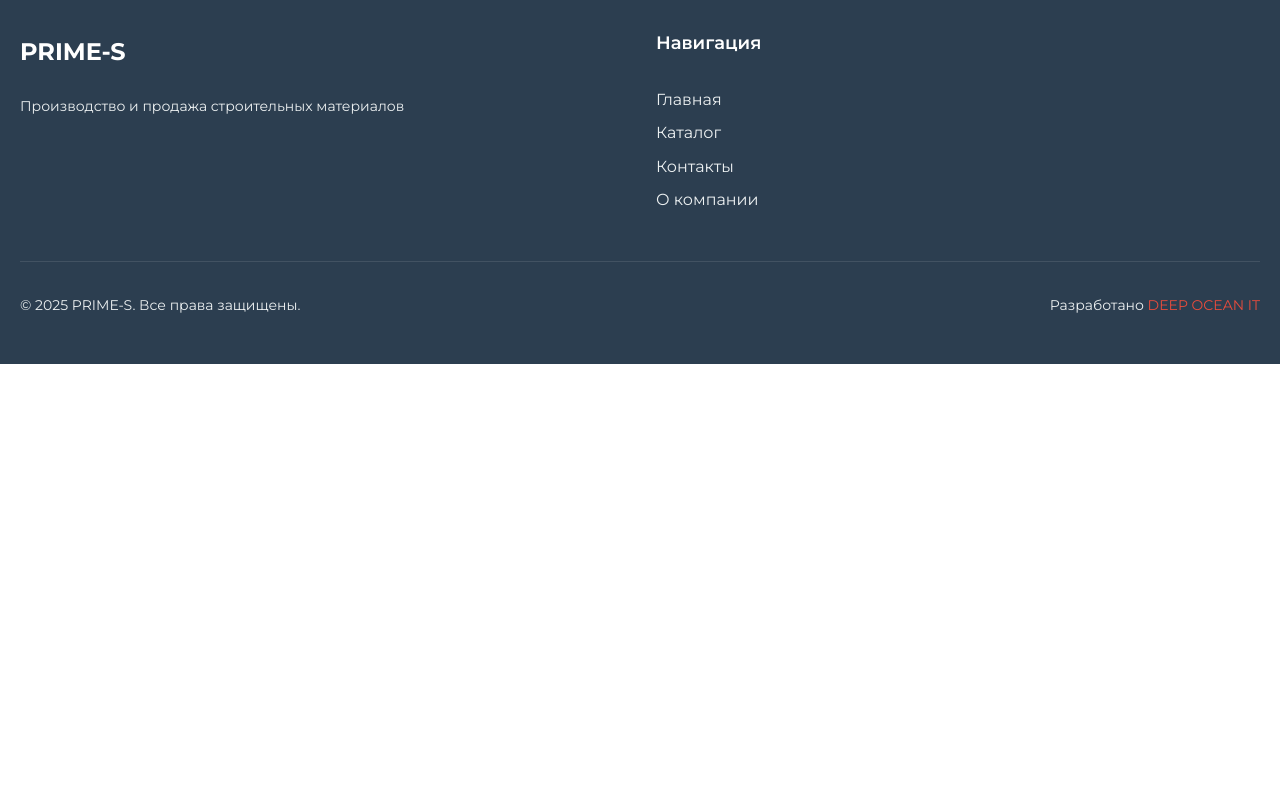
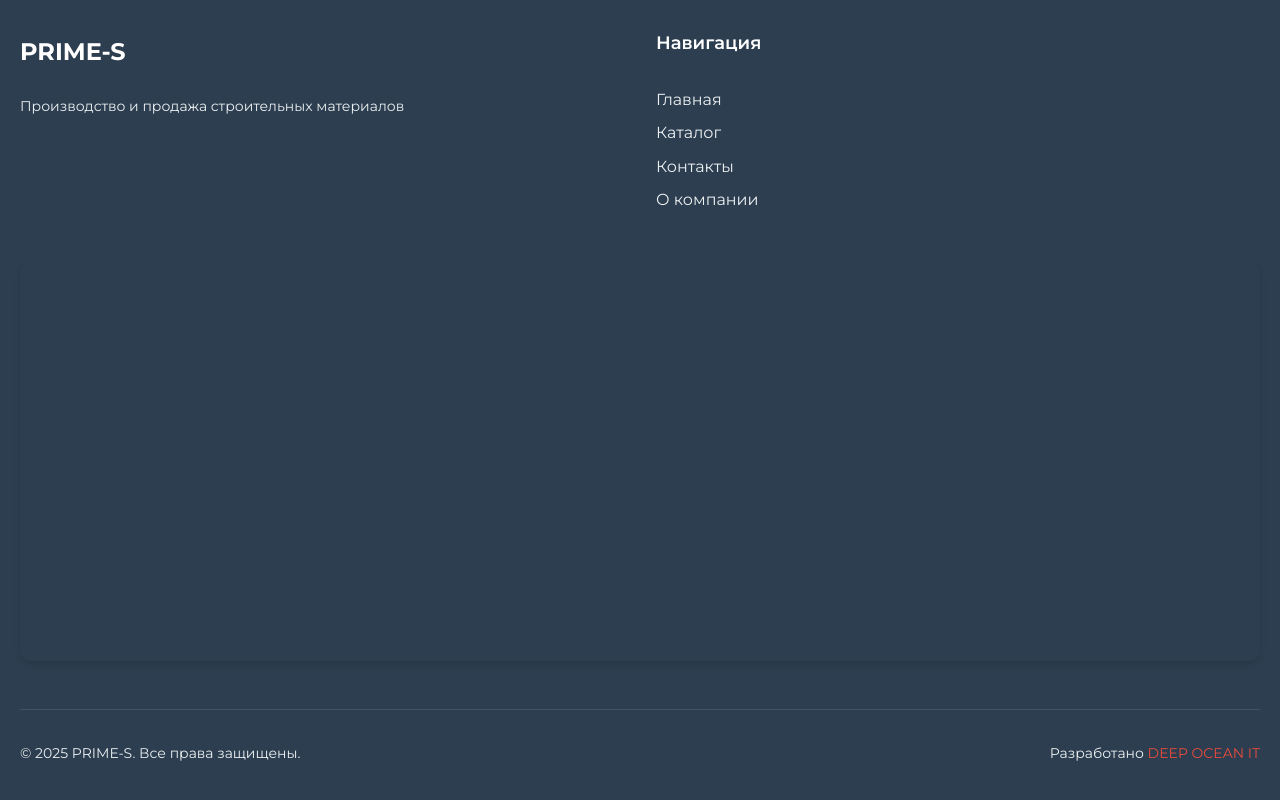
Before and after one commit to Arbitr3103/prime-s-react, a React (Vite) app: page / in a window 1280 px wide. Shown: the part 5281-6081 px from the top of the page. Before the commit the page ends 5645 px from the top, so only its background shows below. Built offline with nearby package versions, Linux system fonts and the light colour scheme.

Commit message:
Footer: добавлена Яндекс карта с маркером офиса в Набережных Челнах

```diff
--- a/src/layout/Footer.jsx
+++ b/src/layout/Footer.jsx
@@ -1,5 +1,71 @@
 import { Link } from 'react-router-dom';
+import { useEffect, useRef } from 'react';
 import styles from './Footer.module.css';
+
+/**
+ * Компонент Яндекс карты
+ */
+function YandexMap() {
+  const mapRef = useRef(null);
+
+  useEffect(() => {
+    // Динамическая загрузка Яндекс карт API
+    if (!window.ymaps) {
+      const script = document.createElement('script');
+      script.src = 'https://api-maps.yandex.ru/2.1/?lang=ru_RU';
+      script.async = true;
+      script.onload = () => {
+        window.ymaps.ready(() => {
+          if (mapRef.current) {
+            const map = new window.ymaps.Map(mapRef.current, {
+              center: [55.713872, 52.406429], // г. Набережные Челны, ул. Машиностроительная 39/4
+              zoom: 16,
+              controls: ['zoomControl', 'typeSelector', 'fullscreenControl']
+            });
+
+            // Добавляем маркер
+            const placemark = new window.ymaps.Placemark(
+              [55.713872, 52.406429],
+              {
+                balloonContent: 'ООО ПраймСтрой<br>г. Набережные Челны, ул. Машиностроительная 39/4, 2 этаж, офис 7, офис 8'
+              },
+              {
+                preset: 'islands#blueDotIcon'
+              }
+            );
+
+            map.geoObjects.add(placemark);
+          }
+        });
+      };
+      document.head.appendChild(script);
+    } else {
+      window.ymaps.ready(() => {
+        if (mapRef.current) {
+          const map = new window.ymaps.Map(mapRef.current, {
+            center: [55.713872, 52.406429],
+            zoom: 16,
+            controls: ['zoomControl', 'typeSelector', 'fullscreenControl']
+          });
+
+          const placemark = new window.ymaps.Placemark(
+            [55.713872, 52.406429],
+            {
+              balloonContent: 'ООО ПраймСтрой<br>г. Набережные Челны, ул. Машиностроительная 39/4, 2 этаж, офис 7, офис 8'
+            },
+            {
+              preset: 'islands#blueDotIcon'
+            }
+          );
+
+          map.geoObjects.add(placemark);
+        }
+      });
+    }
+  }, []);
+
+  return <div ref={mapRef} className={styles.mapContainer} />;
+}
 
 /**
  * Компонент подвала сайта
@@ -34,6 +100,11 @@ function Footer() {
           </div>
         </div>
 
+        {/* Яндекс карта */}
+        <div className={styles.mapSection}>
+          <YandexMap />
+        </div>
+
         {/* Копирайт */}
         <div className={styles.footerBottom}>
           <p className={styles.copyright}>
--- a/src/layout/Footer.module.css
+++ b/src/layout/Footer.module.css
@@ -113,6 +113,20 @@
   transform: translateY(-2px);
 }
 
+/* Яндекс карта */
+.mapSection {
+  margin: var(--spacing-2xl) 0;
+  border-radius: var(--border-radius-lg);
+  overflow: hidden;
+  box-shadow: var(--shadow-md);
+}
+
+.mapContainer {
+  width: 100%;
+  height: 400px;
+  border-radius: var(--border-radius-lg);
+}
+
 /* Нижняя часть футера */
 .footerBottom {
   display: flex;
@@ -152,6 +166,14 @@
     gap: var(--spacing-xl);
   }
 
+  .mapSection {
+    margin: var(--spacing-xl) 0;
+  }
+
+  .mapContainer {
+    height: 300px;
+  }
+
   .footerBottom {
     flex-direction: column;
     text-align: center;
```
